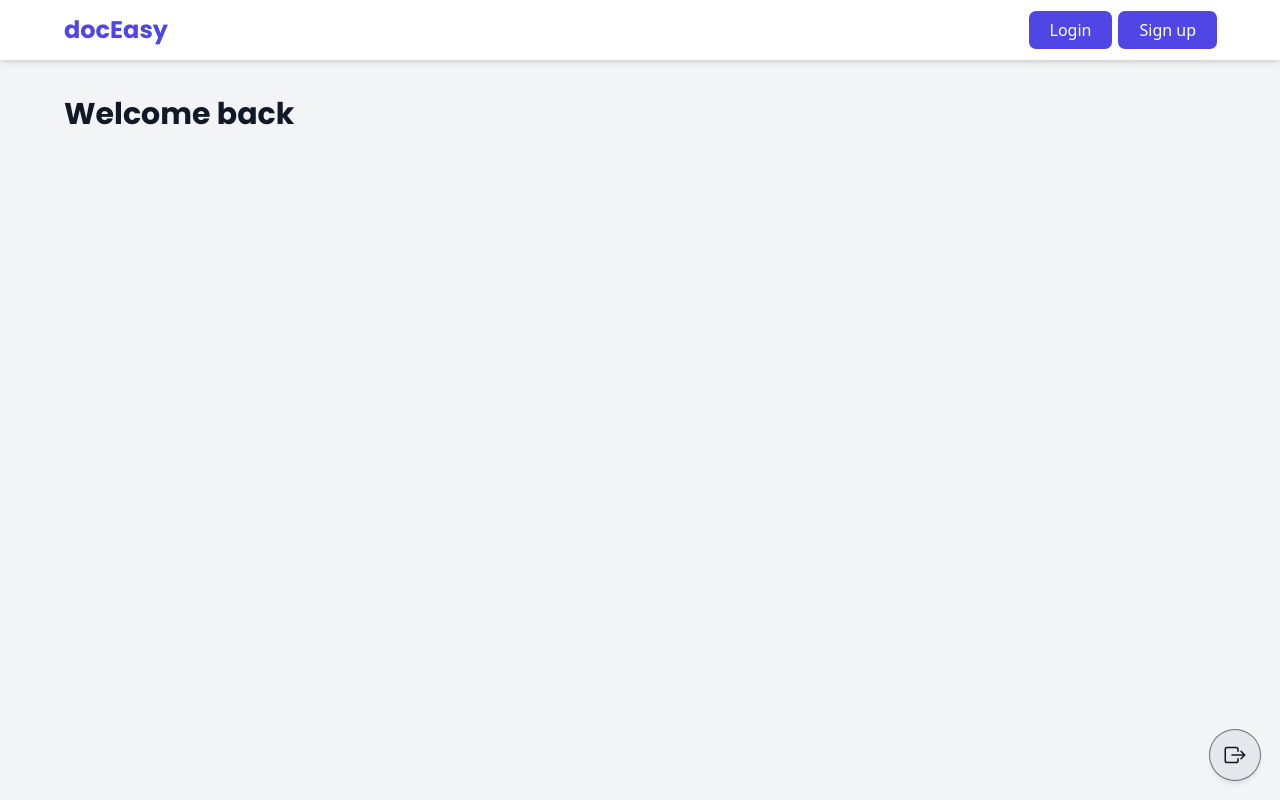
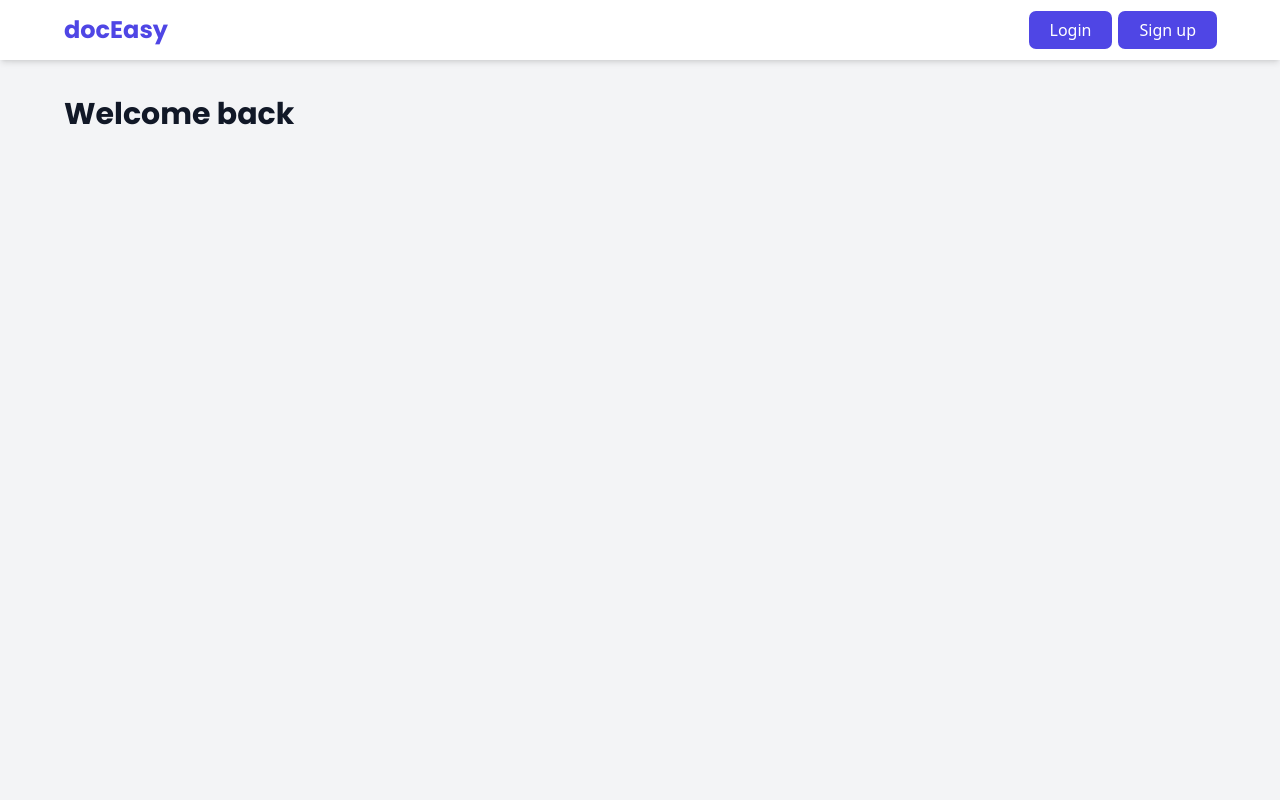
Before and after one commit to theblvckdev/doc-easy, a React (Vite) app: page / in a window 1280 px wide. Built offline with nearby package versions, Linux system fonts and the light colour scheme.

Commit message:
removed logout button

```diff
--- a/src/pages/home/home_page.jsx
+++ b/src/pages/home/home_page.jsx
@@ -43,14 +43,6 @@ export default function Homepage() {
 
   return (
     <>
-      <div className="fixed bottom-0 right-0 m-5 w-fit group">
-        <button className="h-[50px] w-[50px] ring-1 ring-gray-500 bg-gray-200 text-gray-900 text-2xl rounded-full flex items-center justify-center shadow-md">
-          <IoExitOutline />
-        </button>
-        <div className="absolute top-[50%] -left-[170%] opacity-0 duration-300 ease-in group-hover:opacity-100 -translate-y-[50%] bg-black bg-opacity-90 text-white text-[12px] text-center p-1 font-poppins w-[80px] rounded-md h-fit">
-          Log out
-        </div>
-      </div>
       <Navbar />
       <main className="bg-gray-100 min-h-screen h-full md:py-24 py-32">
         <div className="max-w-6xl mx-auto w-full lg:px-0 md:px-5 px-3">
```
